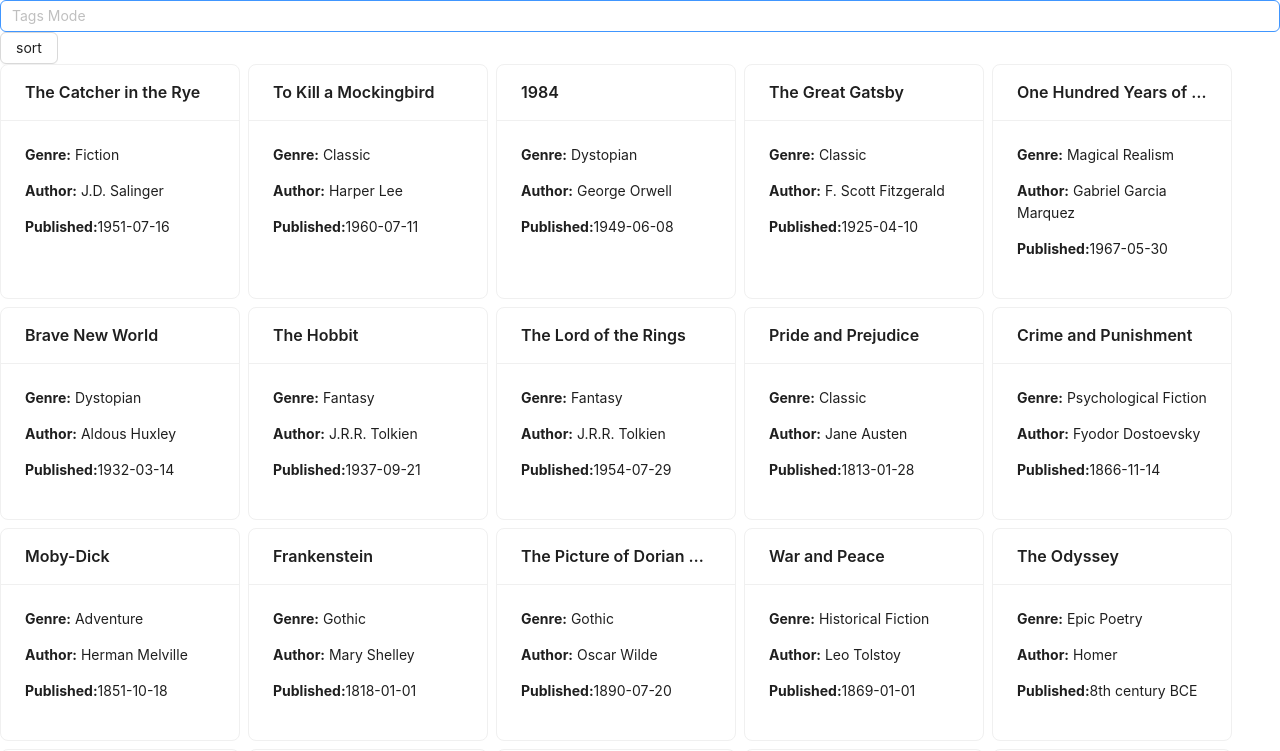
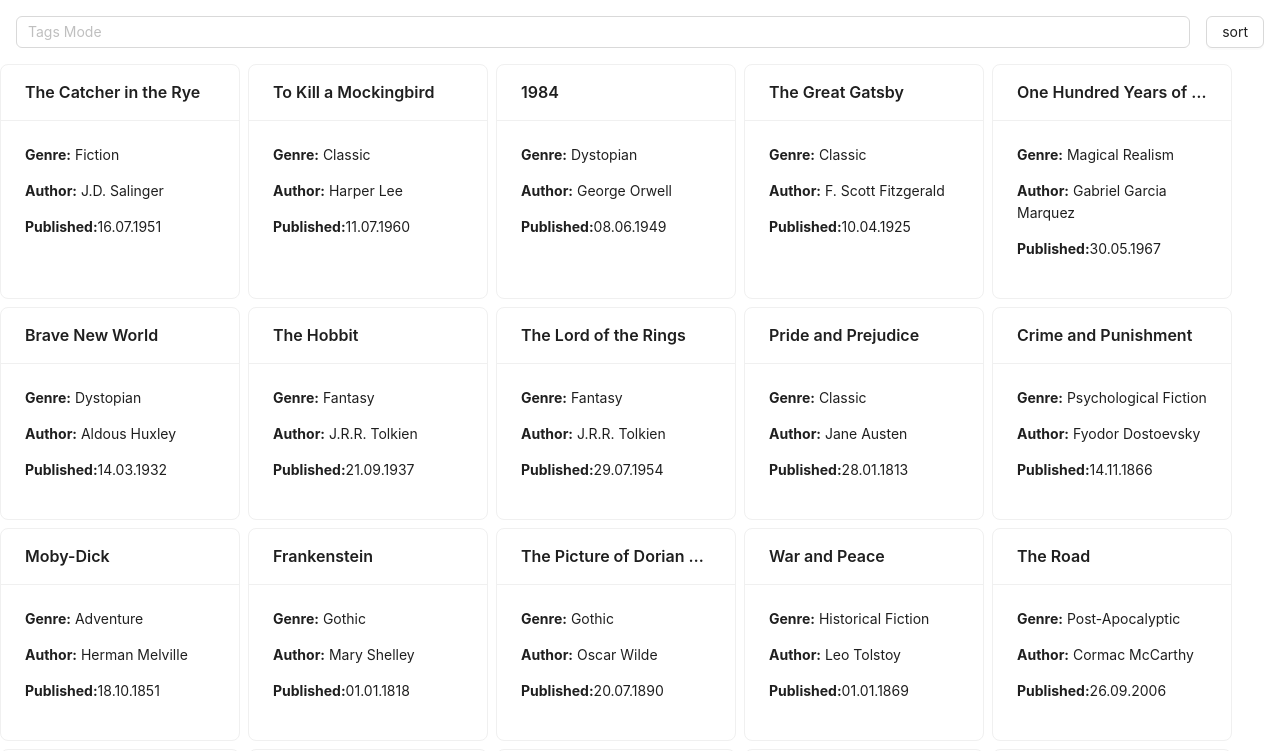
Before and after one commit to strictKraken/dreamflat-test, a Vue app: page / in a window 1280 px wide. Shown: the top 751 px of the page. Built offline with nearby package versions, Linux system fonts and the light colour scheme.

Commit message:
feat: Sorting books
- added sort for books
- added date format

```diff
--- a/src/components/Books/BookCard.vue
+++ b/src/components/Books/BookCard.vue
@@ -1,6 +1,7 @@
 <script setup lang="ts">
 import type { Book } from "./type";
-
+import { useDate } from "@/utils/useDate";
+const { getLocalDate } = useDate();
 defineProps<{
   item: Book;
 }>();
@@ -10,7 +11,7 @@ defineProps<{
   <a-card :title="item.title" hoverable style="width: 240px">
     <p><b>Genre:</b> {{ item.genre }}</p>
     <p><b>Author:</b> {{ item.author }}</p>
-    <p><b>Published:</b>{{ item.publishedDate }}</p>
+    <p><b>Published:</b>{{ getLocalDate(item.publishedDate) }}</p>
   </a-card>
 </template>
 
--- a/src/components/Books/FilterPanel.vue
+++ b/src/components/Books/FilterPanel.vue
@@ -18,13 +18,13 @@ const handleChange = () => {
 const handleClickSort = () => {
   if (sortType.value === 0) sortType.value = 1;
   if (sortType.value === 1) sortType.value = 2;
-  else sortType.value = 2;
-  store.commit("setFilter", sortType.value);
+  else sortType.value = 1;
+  store.commit("setSort", sortType.value);
 };
 </script>
 
 <template>
-  <div>
+  <div class="wrapper">
     <a-select
       v-model:value="valueSelect"
       mode="tags"
@@ -37,4 +37,10 @@ const handleClickSort = () => {
   </div>
 </template>
 
-<style scoped></style>
+<style scoped>
+.wrapper {
+  padding: 1em;
+  gap: 1em;
+  display: flex;
+}
+</style>
--- a/src/components/Books/type.ts
+++ b/src/components/Books/type.ts
@@ -3,5 +3,5 @@ export type Book = {
   title: string;
   author: string;
   genre: string;
-  publishedDate: string;
+  publishedDate: Date | null;
 };
--- /dev/null
+++ b/src/stores/books/helpers.ts
@@ -0,0 +1,15 @@
+export const convertData = (data: any) => {
+  return data.map((item: any) => {
+    if (isDateValid(item.publishedDate)) {
+      item.publishedDate = new Date(item.publishedDate);
+    } else {
+      item.publishedDate = null;
+    }
+
+    return item;
+  });
+};
+
+const isDateValid = (dateStr: string) => {
+  return !isNaN(new Date(dateStr).getTime());
+};
--- a/src/stores/books/index.ts
+++ b/src/stores/books/index.ts
@@ -1,4 +1,6 @@
 import data from "@/mock/data.json";
+import { convertData } from "./helpers";
+import type { Book } from "@/components/Books/type";
 
 const bookStore = {
   state: () => ({
@@ -36,23 +38,27 @@ const bookStore = {
   },
   actions: {
     fetchBooks({ commit }) {
-      commit("set", data);
+      const response: any[] = data;
+      const dataConverted = convertData(response);
+      commit("set", dataConverted);
     }
   },
   getters: {
     getBooks(state) {
-      const { selectedGenres, sort } = state;
-      return state.books
-        .filter((item) => {
-          if (selectedGenres.length === 0) return true;
-          return selectedGenres.includes(item.genre);
-        })
-        .sort((a, b) => {
-          // console.log('sort', a,b)
-          if (sort === 0) return 0;
-          if (sort === 1) return a - b;
-          if (sort === 2) return b - a;
-        });
+      const { selectedGenres, sort, books } = state;
+
+      const sortedArray = [...books].sort((a: Book, b: Book) => {
+        if (!a.publishedDate) return 1;
+        if (!b.publishedDate) return -1;
+        if (sort === 1) return b.publishedDate.getTime() - a.publishedDate.getTime();
+        if (sort === 2) return a.publishedDate.getTime() - b.publishedDate.getTime();
+        return 0;
+      });
+
+      return sortedArray.filter((item) => {
+        if (selectedGenres.length === 0) return true;
+        return selectedGenres.includes(item.genre);
+      });
     }
   }
 };
--- /dev/null
+++ b/src/utils/useDate.ts
@@ -0,0 +1,9 @@
+export const useDate = () => {
+  const getLocalDate = (date: Date | null) => {
+    if (!date) return "";
+    return new Intl.DateTimeFormat("ru").format(date);
+  };
+  return {
+    getLocalDate
+  };
+};
```
